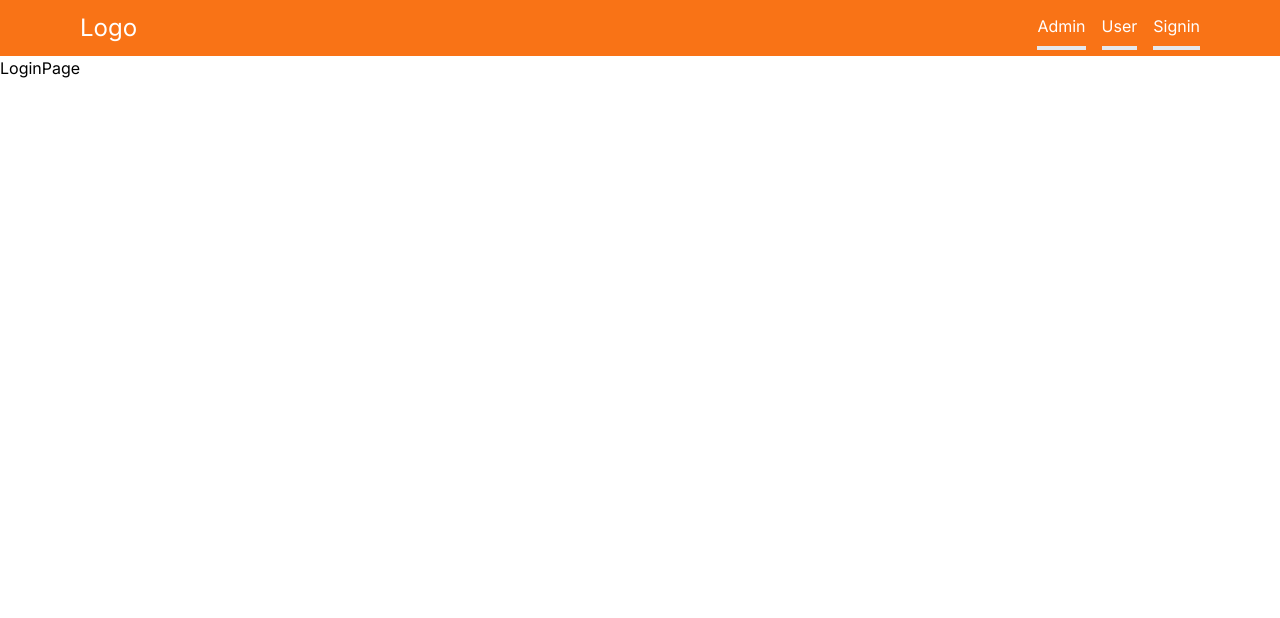
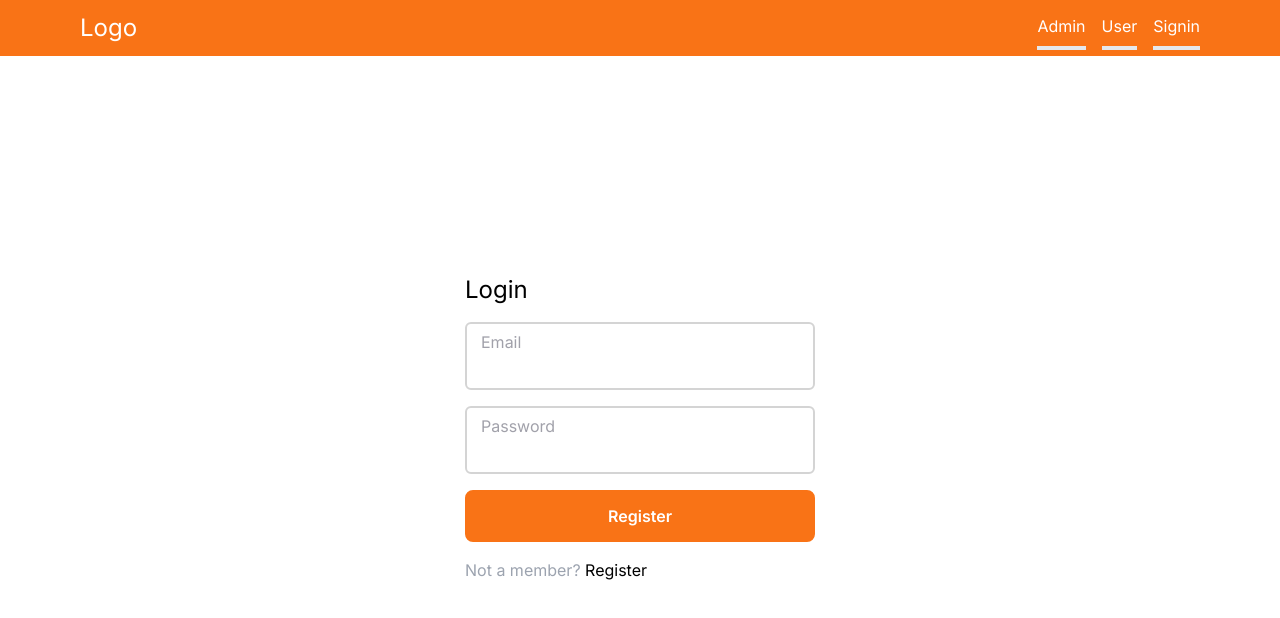
Before and after one commit to Hira-Yuki/Used-market-app, a Next.js app: page /auth/login in a window 1280 px wide. Shown: the top 618 px of the page. Built offline with nearby package versions, Linux system fonts and the light colour scheme; no server answers.

Commit message:
loginpage 생성

```diff
--- a/src/app/auth/login/page.tsx
+++ b/src/app/auth/login/page.tsx
@@ -1,8 +1,70 @@
-import React from 'react'
+'use client'
+
+import Button from '@/app/components/Button'
+import Input from '@/app/components/Input'
+import { signIn } from 'next-auth/react'
+import Link from 'next/link'
+import React, { useState } from 'react'
+import { FieldValues, SubmitHandler, useForm } from 'react-hook-form'
 
 const LoginPage = () => {
+
+  const [isLoading, setIsLoading] = useState(false)
+  const { register, handleSubmit, formState: {
+    errors
+  } } = useForm<FieldValues>({
+    defaultValues: {
+      email: "",
+      password: ""
+    }
+  })
+
+  const onSubmit: SubmitHandler<FieldValues> = async (body) => {
+    setIsLoading(true);
+    try {
+      const data = signIn('credentials', body)
+      console.log(data)
+    } catch (error) {
+      console.log(error)
+    } finally {
+      setIsLoading(false);
+    }
+  }
+
   return (
-    <div>LoginPage</div>
+    <section className='grid h-[calc(100vh_-_56px)] place-items-center'>
+      <form
+        onSubmit={handleSubmit(onSubmit)}
+        className='flex flex-col justify-center gap-4 min-w-[350px]'>
+        <h1 className='text-2xl'>Login</h1>
+        <Input
+          id="email"
+          label="Email"
+          disabled={isLoading}
+          register={register}
+          errors={errors}
+          required
+        />
+        <Input
+          id="password"
+          label="Password"
+          type='password'
+          disabled={isLoading}
+          register={register}
+          errors={errors}
+          required
+        />
+        <Button
+          label='Register'
+        />
+        <div>
+          <p className='text-gray-400'>
+            Not a member? {" "}
+            <Link href="/auth/register" className='text-black hover:underline'>Register</Link>
+          </p>
+        </div>
+      </form>
+    </section>
   )
 }
 
```
